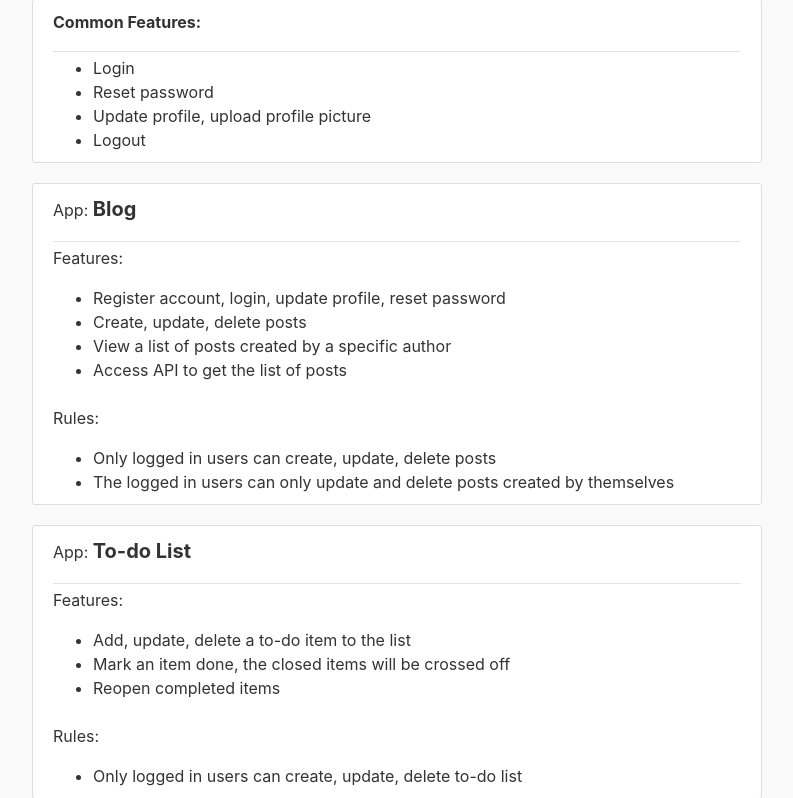
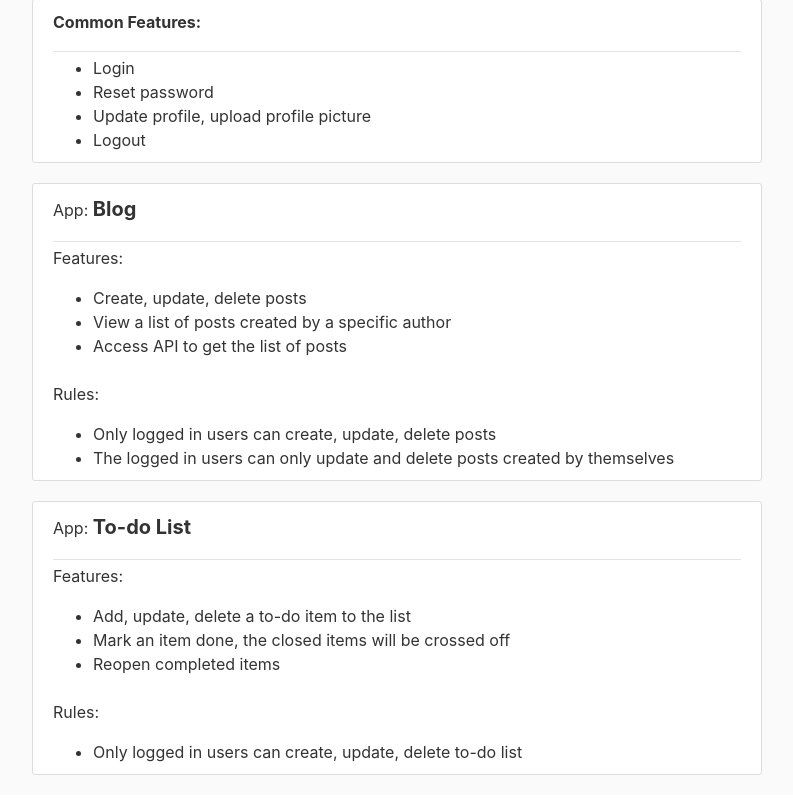
Before and after one commit to rautiato/django_app, a Django app: page /about/ in a window 1280 px wide. Shown: the part 335-1133 px from the top of the page, without its empty margins (243-1036 px from the left). After the commit the page ends 1110 px from the top, so only its background shows below. Run offline with Django 3.2, Linux system fonts and the light colour scheme; some libraries are stand-ins or nearby versions.

```diff
--- a/templates/about.html
+++ b/templates/about.html
@@ -33,7 +33,6 @@
             </div>
             <p>Features:</p>
             <ul>
-                <li>Register account, login, update profile, reset password</li>
                 <li>Create, update, delete posts</li>
                 <li>View a list of posts created by a specific author</li>
                 <li>Access API to get the list of posts</li>
```
